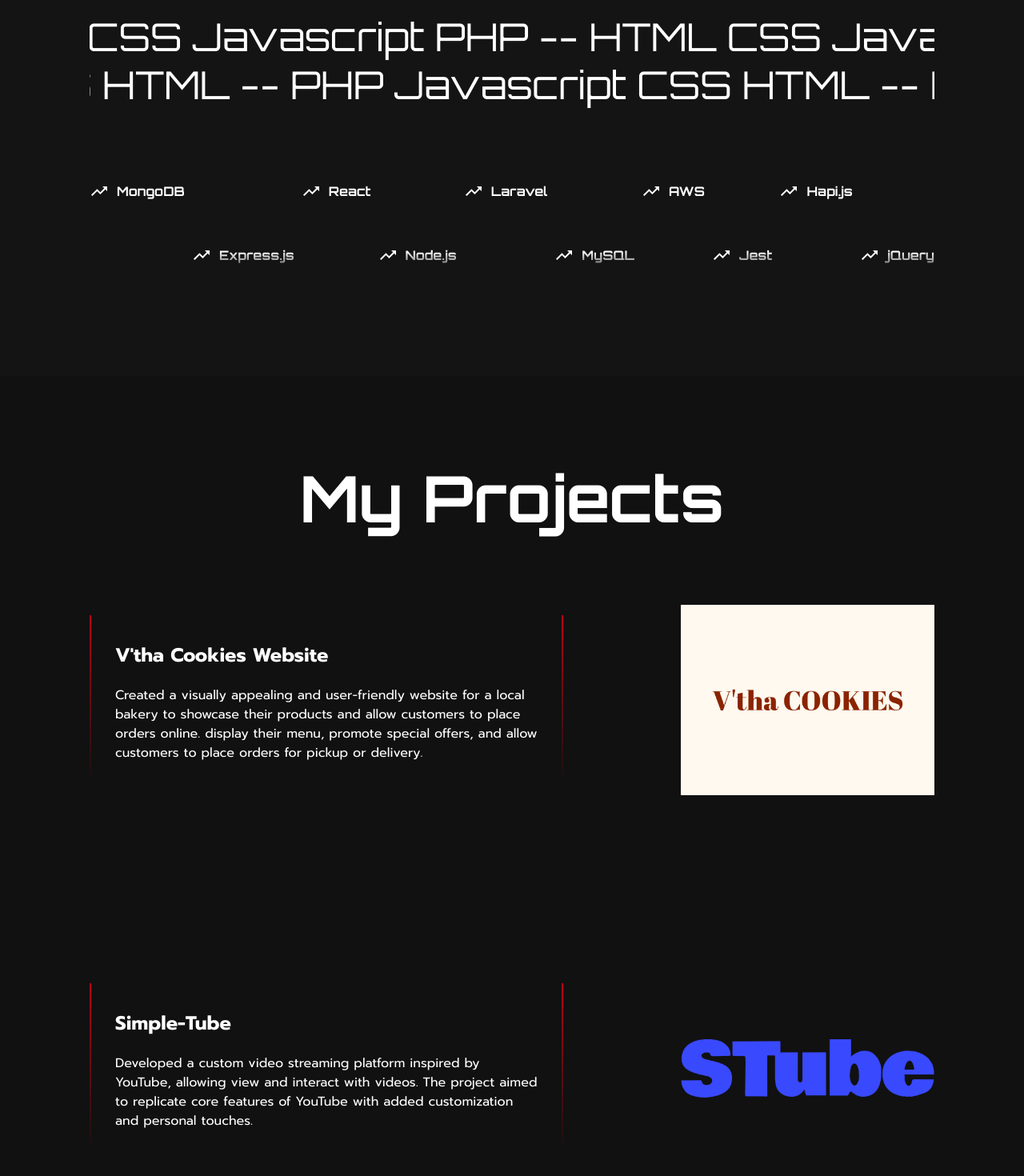
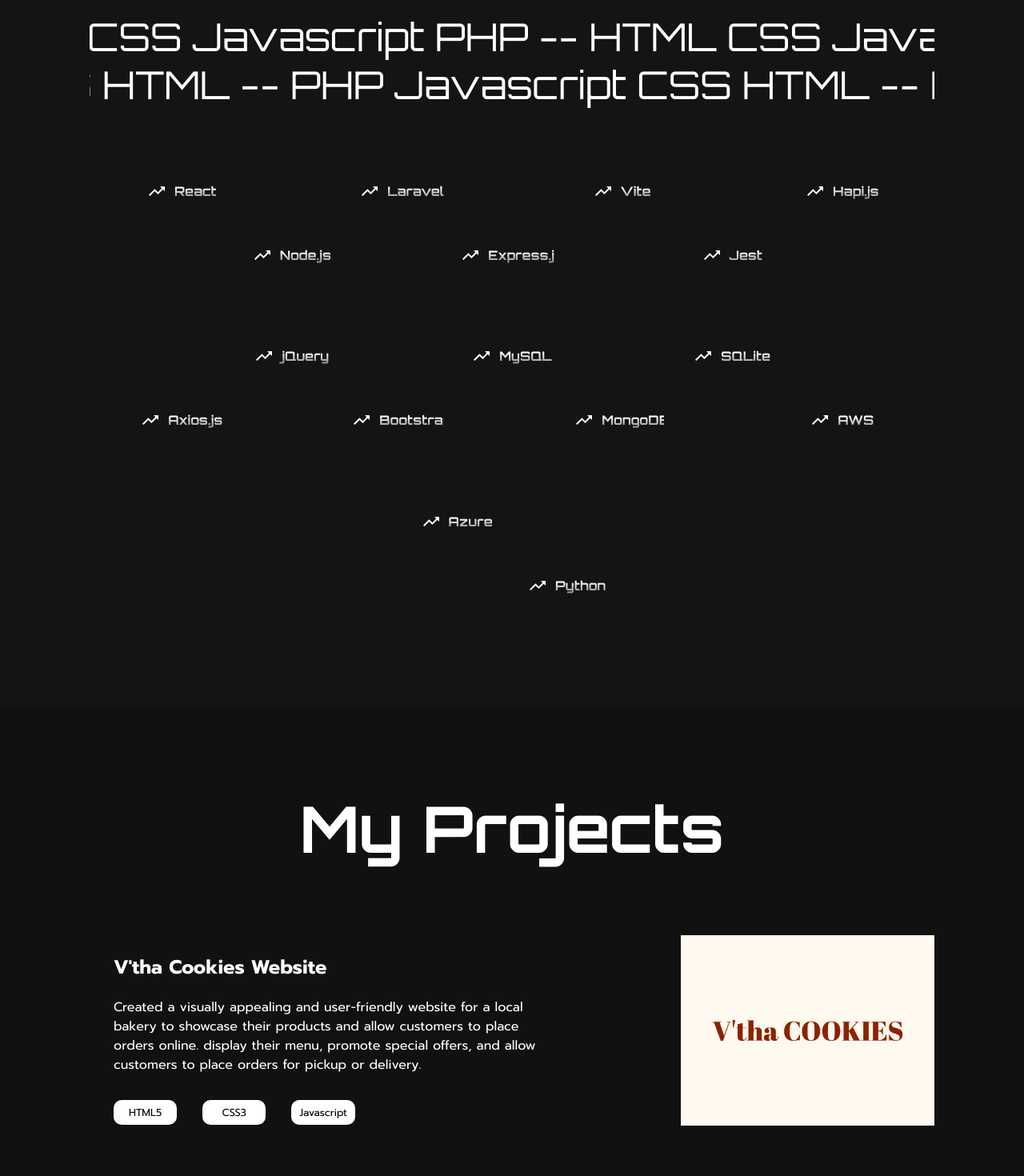
Before and after one commit to dauzan/personal-portfolio, a React (Vite) app: page / in a window 1280 px wide. Shown: the part 2220-3690 px from the top of the page at 80% size. Built offline with nearby package versions, Linux system fonts and the light colour scheme.

Commit message:
add new skill list and change the design of .box

```diff
--- a/src/App.css
+++ b/src/App.css
@@ -176,7 +176,7 @@
   margin: 0;
 }
 
-.text-profile-container .language {
+.language {
   text-align: center;
   list-style: none;
   border: 1.5px solid rgba(255, 0, 0, 0.5);
@@ -214,22 +214,25 @@
 
 .skills-web-dev .skill-container {
   display: flex;
-  justify-content: space-between;
+  justify-content: center;
+  flex-wrap: wrap;
   align-items: center;
-  gap: 0.5em;
+  gap: 0 2em;
 }
 
 .skills-web-dev .skill-container div {
   display: inherit;
+  justify-content: center;
   align-items: center;
+  width: 10%;
+  background: -webkit-linear-gradient(#ffffff 40%, #141414);
+  -webkit-background-clip: text;
+  -webkit-text-fill-color: transparent;
   gap: 10px;
 }
 
-.skill-container div:nth-child(even) {
+.skills-web-dev .skill-container div:nth-child(even) {
   margin-top: 10em;
-  background: -webkit-linear-gradient(#ffffff 40%, #141414);
-  -webkit-background-clip: text;
-  -webkit-text-fill-color: transparent;
 }
 
 .skill-container div img {
@@ -278,29 +281,23 @@
 .box div {
   position: relative;
   width: 50%;
-  border: 2px solid;
-  border-image: linear-gradient(to bottom, #ff0015b4, #11111190) 1 100%;
   padding: 10px 30px;
 }
 
-.box div::before {
-  content: '';
-  position: absolute;
-  top: -5px;
-  left: 0;
-  background-color: #111111;
-  width: 100%;
-  height: 5px;
+.box .language-container {
+  justify-content: flex-start;
+  gap: 2em;
+  margin-top: 2em;
 }
 
-.box div::after {
-  content: '';
-  position: absolute;
-  bottom: -5px;
-  left: 0;
-  background-color: #111111;
-  width: 100%;
-  height: 5px;
+.box .language {
+  font-size: 0.8rem;
+  width: 15%;
+  border: none;
+  background-color: #000000;
+  filter: invert(1);
+  padding: 6px 0;
+  margin: 0;
 }
 
 .dividing-line {
@@ -375,6 +372,15 @@
   .skill-container div h2 {
     font-size: 0.5rem;
   }
+
+  .box:nth-child(2) {
+    height: initial;
+  }
+
+  .box .language {
+    font-size: 0.6rem;
+    width: 30%;
+  }
 }
 
 @media (max-width: 820px) {
@@ -396,20 +402,21 @@
   }
 
   .skills-web-dev .skill-container {
-    justify-content: unset;
-    flex-wrap: wrap;
     gap: 2em;
     margin-top: 5em;
   }
 
+  .skills-web-dev .skill-container div h2 {
+    font-size: 1rem;
+  }
+
+  .skills-web-dev .skill-container div {
+    justify-content: unset;
+    width: initial;
+  }
+
   .skills-web-dev .skill-container div:nth-child(even) {
     margin: 0;
-    background: none;
-    -webkit-text-fill-color: initial;
-  }
-
-  .skills-web-dev .skill-container div h2 {
-    font-size: 1rem;
   }
 }
 
@@ -438,12 +445,22 @@
     padding: 20px 0;
   }
 
-  .navbar .content-list a{
+  .navbar .content-list a {
     width: fit-content;
   }
 
   .navbar .content-list.show {
     display: flex;
+    animation: showed 0.6s ease-out;
+  }
+
+  @keyframes showed {
+    from {
+      opacity: 0;
+    }
+    to {
+      opacity: 1;
+    }
   }
 
   .navbar .menu-toggle {
@@ -478,14 +495,8 @@
     bottom: 20px;
     border-width: 11px;
     height: 25px;
-  }
-
-  @keyframes stretch {
-    from {
-      width: 25px
-    } to {
-      width: 1em;
-    }
+    width: 25px;
+    animation: none;
   }
 
   .banner .text-container h1 {
@@ -500,9 +511,22 @@
   .profile {
     padding: 0 2.5em;
   }
+  .profile .language-container {
+    gap: 2em;
+    margin-top: 40px;
+  }
+
+  .profile .language {
+    width: 40%;
+    margin: 0;
+  }
 
   .skills-web-dev {
     padding: 0 2.5em;
+  }
+
+  .skills-web-dev .skill-container {
+    justify-content: unset;
   }
 
   #projects h1 {
@@ -521,6 +545,7 @@
 
   .box div {
     width: initial;
+    padding: 10px 0 50px 0;
   }
 
   .box img {
@@ -530,6 +555,10 @@
 
   #credits {
     padding: 3em 2.5em;
+  }
+
+  #credits h1 {
+    font-size: 2.5rem;
   }
 
   .contact-box p, .contact-box a {
@@ -545,3 +574,9 @@
     stroke-width: .4px;
   }
 }
+
+@media (max-width: 344px) {
+  .contact-box {
+    padding: 10px;
+  }
+}
--- a/src/App.jsx
+++ b/src/App.jsx
@@ -104,18 +104,6 @@
       loop: true,
     });
 
-    const glowingBorder = anime({
-      targets: '.box div',
-      boxShadow: [
-        '0px 0px 0px rgba(255, 0, 0, 0.3)',
-        '0px 0px 4.5px rgba(255, 0, 0, 1)',
-        '0px 0px 0px rgba(255, 0, 0, 0.3)'
-      ],
-      easing: 'easeInOutQuad',
-      duration: 7000,
-      loop: true
-    });
-
     const handleScroll = () => {
       elementsRef.current.forEach((element) => {
         const rect = element.getBoundingClientRect();
@@ -147,7 +135,6 @@
       shadowAnimation.play();
       infiniteScrollRightToLeft.play();
       infiniteScrollLeftToRight.play();
-      glowingBorder.play();
     }
 
     init();
@@ -269,14 +256,6 @@
           <div className='skill-container'>
             <div>
               <img src={images.arrowIcon} alt="Arrow Icon" />
-              <h2>MongoDB</h2>
-            </div>
-            <div>
-              <img src={images.arrowIcon} alt="Arrow Icon" />
-              <h2>Express.js</h2>
-            </div>
-            <div>
-              <img src={images.arrowIcon} alt="Arrow Icon" />
               <h2>React</h2>
             </div>
             <div>
@@ -289,11 +268,11 @@
             </div>
             <div>
               <img src={images.arrowIcon} alt="Arrow Icon" />
-              <h2>MySQL</h2>
+              <h2>Express.js</h2>
             </div>
             <div>
               <img src={images.arrowIcon} alt="Arrow Icon" />
-              <h2>AWS</h2>
+              <h2>Vite</h2>
             </div>
             <div>
               <img src={images.arrowIcon} alt="Arrow Icon" />
@@ -305,7 +284,39 @@
             </div>
             <div>
               <img src={images.arrowIcon} alt="Arrow Icon" />
+              <h2>Axios.js</h2>
+            </div>
+            <div>
+              <img src={images.arrowIcon} alt="Arrow Icon" />
               <h2>jQuery</h2>
+            </div>
+            <div>
+              <img src={images.arrowIcon} alt="Arrow Icon" />
+              <h2>Bootstrap</h2>
+            </div>
+            <div>
+              <img src={images.arrowIcon} alt="Arrow Icon" />
+              <h2>MySQL</h2>
+            </div>
+            <div>
+              <img src={images.arrowIcon} alt="Arrow Icon" />
+              <h2>MongoDB</h2>
+            </div>
+            <div>
+              <img src={images.arrowIcon} alt="Arrow Icon" />
+              <h2>SQLite</h2>
+            </div>
+            <div>
+              <img src={images.arrowIcon} alt="Arrow Icon" />
+              <h2>AWS</h2>
+            </div>
+            <div>
+              <img src={images.arrowIcon} alt="Arrow Icon" />
+              <h2>Azure</h2>
+            </div>
+            <div>
+              <img src={images.arrowIcon} alt="Arrow Icon" />
+              <h2>Python</h2>
             </div>
           </div>
         </div>
@@ -316,6 +327,11 @@
           <div>
             <h2>V'tha Cookies Website</h2>
             <p>Created a visually appealing and user-friendly website for a local bakery to showcase their products and allow customers to place orders online. display their menu, promote special offers, and allow customers to place orders for pickup or delivery.</p>
+            <ul className='language-container'>
+              <li className='language'>HTML5</li>
+              <li className='language'>CSS3</li>
+              <li className='language'>Javascript</li>
+            </ul>
           </div>
           <img src={images.vthaCookiesLogo} alt="V'tha Cookies Logo" ref={setRef} style={{width : 0}} />
         </div>
@@ -323,6 +339,10 @@
           <div>
             <h2>Simple-Tube</h2>
             <p>Developed a custom video streaming platform inspired by YouTube, allowing view and interact with videos. The project aimed to replicate core features of YouTube with added customization and personal touches.</p>
+            <ul className='language-container'>
+              <li className='language'>React</li>
+              <li className='language'>Vite</li>
+            </ul>
           </div>
           <img src={images.stubeLogo} alt="STube Logo" ref={setRef} style={{width : 0}} />
         </div>
@@ -330,6 +350,10 @@
           <div>
             <h2>Chatty</h2>
             <p>Developed a real-time chat application using Laravel to facilitate instant messaging between users. The project focuses on providing a reliable and interactive chat experience with features such as user authentication, private and and real-time notifications.</p>
+            <ul className='language-container'>
+              <li className='language'>Laravel</li>
+              <li className='language'>SQlite</li>
+            </ul>
           </div>
           <img src={images.chattyLogo} alt="Chatty Logo" ref={setRef} style={{width : 0}} />
         </div>
@@ -337,6 +361,11 @@
           <div>
             <h2>Bank-Website Design</h2>
             <p>Designed and developed a modern, professional bank website with a strong emphasis on user-centered design. The project prioritized creating a visually appealing and intuitive interface to enhance the overall user experience.</p>
+            <ul className='language-container'>
+              <li className='language'>HTML5</li>
+              <li className='language'>CSS3</li>
+              <li className='language'>Javascript</li>
+            </ul>
           </div>
           <img src={images.bankbluesLogo} alt="BankSafe Logo" ref={setRef} style={{width : 0}} />
         </div>
```
